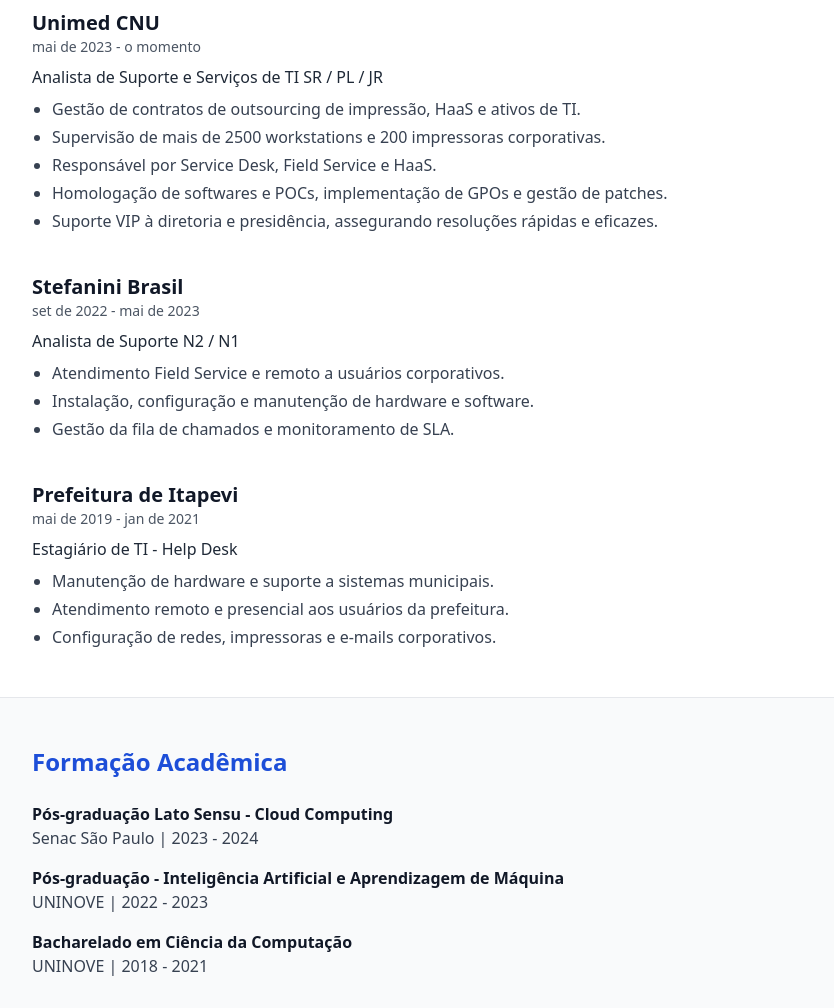
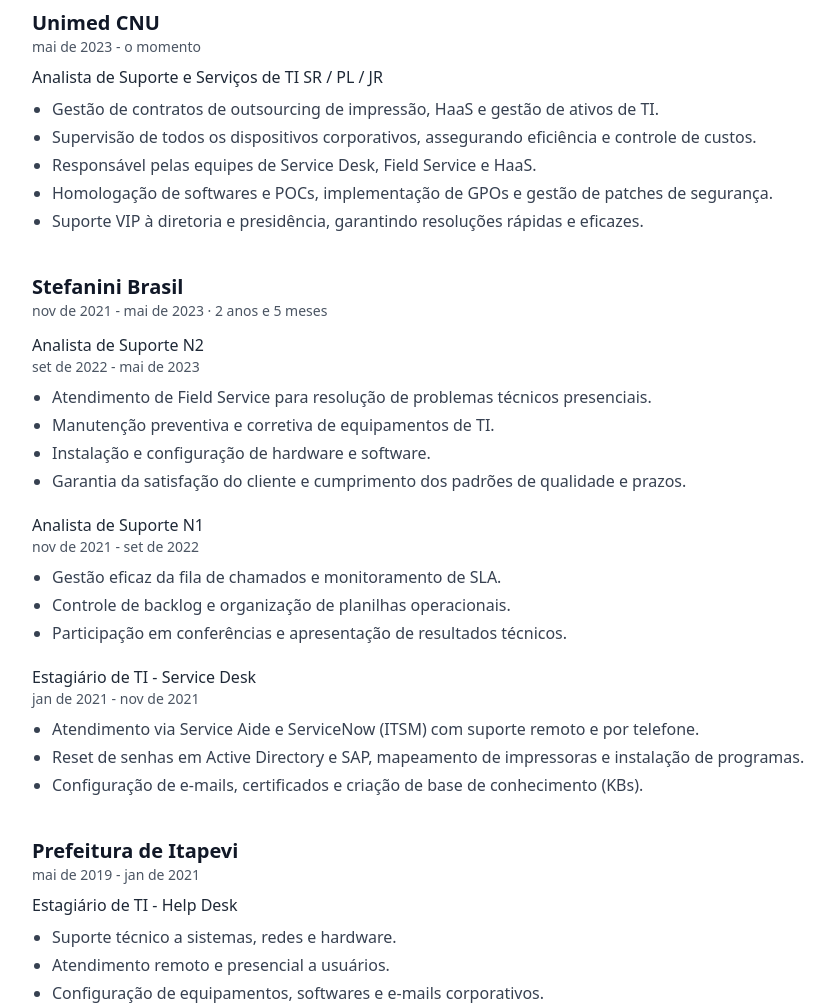
Before and after one commit to leandro-creis/leandroreis, a plain HTML site: page index.html in a window 1280 px wide. Shown: the part 500-1508 px from the top of the page, without its empty margins (120-954 px from the left). Drawn offline with nearby package versions, Linux system fonts and the light colour scheme.

Commit message:
Update index.html

```diff
--- a/index.html
+++ b/index.html
@@ -9,7 +9,7 @@
 
 <body class="bg-gray-50 text-gray-800 font-sans">
   <!-- HEADER -->
-  <header class="bg-blue-700 text-white py-10">
+  <header class="bg-blue-700 text-white py-10 shadow-lg">
     <div class="max-w-5xl mx-auto text-center">
       <h1 class="text-4xl font-bold">Leandro Cardoso Reis</h1>
       <p class="text-lg mt-2">Workplace | Gestão de Ativos | End User Services</p>
@@ -21,9 +21,8 @@
     <h2 class="text-2xl font-semibold text-blue-700 mb-4">Sobre mim</h2>
     <p class="text-gray-700 leading-relaxed">
       Sou formado em Ciência da Computação, com especializações em Inteligência Artificial, Aprendizagem de Máquina e Cloud Computing.
-      Tenho ampla experiência em suporte técnico de níveis 1 e 2, gestão de contratos, ativos e projetos de workplace.
-      Atualmente, sou Analista de Suporte e Serviços de TI Sênior na Unimed CNU, com foco em maximizar eficiência operacional e reduzir custos,
-      atuando também em iniciativas de transformação digital e automação.
+      Tenho ampla experiência em gestão de ativos, workplace e suporte técnico de níveis 1 e 2.
+      Atuo com excelência na gestão de contratos, governança de TI e automação de processos, sempre com foco em eficiência operacional e experiência do usuário.
     </p>
   </section>
 
@@ -38,24 +37,52 @@
         <p class="text-sm text-gray-600">mai de 2023 - o momento</p>
         <p class="text-gray-800 mt-2 font-medium">Analista de Suporte e Serviços de TI SR / PL / JR</p>
         <ul class="list-disc pl-5 text-gray-700 mt-2 space-y-1">
-          <li>Gestão de contratos de outsourcing de impressão, HaaS e ativos de TI.</li>
-          <li>Supervisão de mais de 2500 workstations e 200 impressoras corporativas.</li>
-          <li>Responsável por Service Desk, Field Service e HaaS.</li>
-          <li>Homologação de softwares e POCs, implementação de GPOs e gestão de patches.</li>
-          <li>Suporte VIP à diretoria e presidência, assegurando resoluções rápidas e eficazes.</li>
+          <li>Gestão de contratos de outsourcing de impressão, HaaS e gestão de ativos de TI.</li>
+          <li>Supervisão de todos os dispositivos corporativos, assegurando eficiência e controle de custos.</li>
+          <li>Responsável pelas equipes de Service Desk, Field Service e HaaS.</li>
+          <li>Homologação de softwares e POCs, implementação de GPOs e gestão de patches de segurança.</li>
+          <li>Suporte VIP à diretoria e presidência, garantindo resoluções rápidas e eficazes.</li>
         </ul>
       </div>
 
-      <!-- STEFANINI -->
+      <!-- STEFANINI BRASIL -->
       <div class="mb-10">
         <h3 class="text-xl font-bold text-gray-900">Stefanini Brasil</h3>
-        <p class="text-sm text-gray-600">set de 2022 - mai de 2023</p>
-        <p class="text-gray-800 mt-2 font-medium">Analista de Suporte N2 / N1</p>
-        <ul class="list-disc pl-5 text-gray-700 mt-2 space-y-1">
-          <li>Atendimento Field Service e remoto a usuários corporativos.</li>
-          <li>Instalação, configuração e manutenção de hardware e software.</li>
-          <li>Gestão da fila de chamados e monitoramento de SLA.</li>
-        </ul>
+        <p class="text-sm text-gray-600">nov de 2021 - mai de 2023 · 2 anos e 5 meses</p>
+
+        <!-- N2 -->
+        <div class="mt-3">
+          <p class="text-gray-800 font-medium">Analista de Suporte N2</p>
+          <p class="text-sm text-gray-600">set de 2022 - mai de 2023</p>
+          <ul class="list-disc pl-5 text-gray-700 mt-2 space-y-1">
+            <li>Atendimento de Field Service para resolução de problemas técnicos presenciais.</li>
+            <li>Manutenção preventiva e corretiva de equipamentos de TI.</li>
+            <li>Instalação e configuração de hardware e software.</li>
+            <li>Garantia da satisfação do cliente e cumprimento dos padrões de qualidade e prazos.</li>
+          </ul>
+        </div>
+
+        <!-- N1 -->
+        <div class="mt-5">
+          <p class="text-gray-800 font-medium">Analista de Suporte N1</p>
+          <p class="text-sm text-gray-600">nov de 2021 - set de 2022</p>
+          <ul class="list-disc pl-5 text-gray-700 mt-2 space-y-1">
+            <li>Gestão eficaz da fila de chamados e monitoramento de SLA.</li>
+            <li>Controle de backlog e organização de planilhas operacionais.</li>
+            <li>Participação em conferências e apresentação de resultados técnicos.</li>
+          </ul>
+        </div>
+
+        <!-- ESTÁGIO -->
+        <div class="mt-5">
+          <p class="text-gray-800 font-medium">Estagiário de TI - Service Desk</p>
+          <p class="text-sm text-gray-600">jan de 2021 - nov de 2021</p>
+          <ul class="list-disc pl-5 text-gray-700 mt-2 space-y-1">
+            <li>Atendimento via Service Aide e ServiceNow (ITSM) com suporte remoto e por telefone.</li>
+            <li>Reset de senhas em Active Directory e SAP, mapeamento de impressoras e instalação de programas.</li>
+            <li>Configuração de e-mails, certificados e criação de base de conhecimento (KBs).</li>
+          </ul>
+        </div>
       </div>
 
       <!-- PREFEITURA DE ITAPEVI -->
@@ -64,15 +91,15 @@
         <p class="text-sm text-gray-600">mai de 2019 - jan de 2021</p>
         <p class="text-gray-800 mt-2 font-medium">Estagiário de TI - Help Desk</p>
         <ul class="list-disc pl-5 text-gray-700 mt-2 space-y-1">
-          <li>Manutenção de hardware e suporte a sistemas municipais.</li>
-          <li>Atendimento remoto e presencial aos usuários da prefeitura.</li>
-          <li>Configuração de redes, impressoras e e-mails corporativos.</li>
+          <li>Suporte técnico a sistemas, redes e hardware.</li>
+          <li>Atendimento remoto e presencial a usuários.</li>
+          <li>Configuração de equipamentos, softwares e e-mails corporativos.</li>
         </ul>
       </div>
     </div>
   </section>
 
-  <!-- FORMAÇÃO ACADÊMICA -->
+  <!-- FORMAÇÃO -->
   <section class="max-w-5xl mx-auto px-6 py-12">
     <h2 class="text-2xl font-semibold text-blue-700 mb-6">Formação Acadêmica</h2>
 
```
